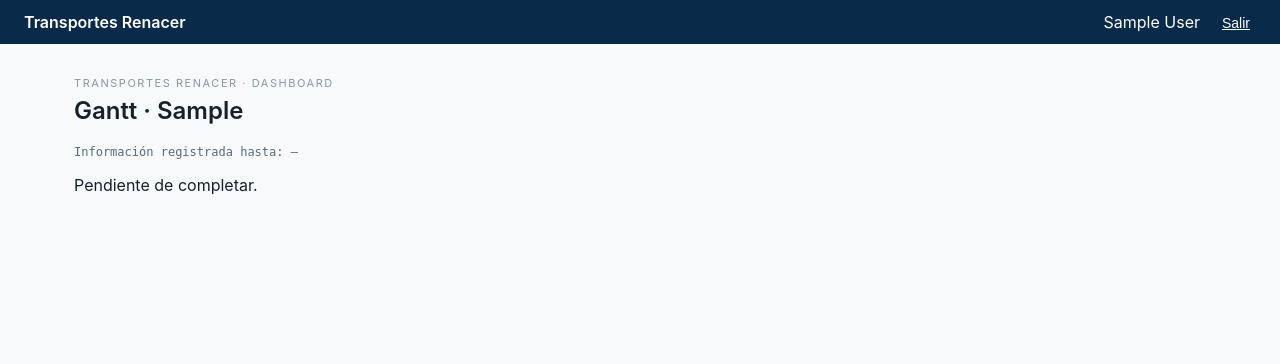
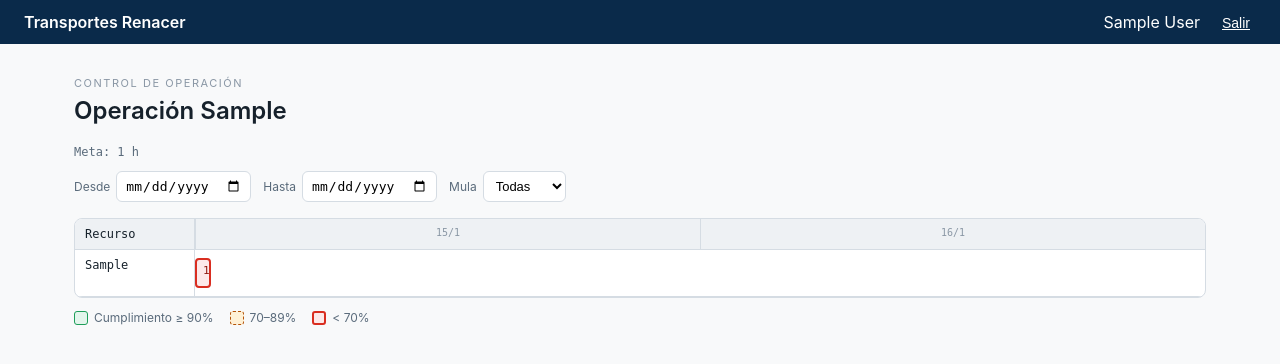
Before and after one commit to transporterenacer/transportes-renacer, a Django app: page /gantt/1/ in a window 1280 px wide. Shown: the top 364 px of the page. Run offline with Django 5.2, Linux system fonts and the light colour scheme; a user stored in the database is signed in; tables that the repository leaves empty hold one stand-in row (values such as "Sample post"); some libraries are stand-ins or nearby versions.

Commit message:
feat(dashboard): Gantt multi-dia por operacion con eje continuo

```diff
--- a/apps/dashboard/services.py
+++ b/apps/dashboard/services.py
@@ -183,3 +183,32 @@ def kpis_operativo():
         "principales_novedades": principales_novedades,
         "operaciones_menor_cumplimiento": operaciones_menor_cumplimiento,
     }
+
+
+def bloques_gantt(operation):
+    shifts = operation.shifts.select_related("vehicle", "incidente__categoria").order_by(
+        "fecha_inicio"
+    )
+    filas = {}
+    for shift in shifts:
+        filas.setdefault(shift.vehicle.placa, {"placa": shift.vehicle.placa, "bloques": []})
+        novedad = ""
+        if hasattr(shift, "incidente"):
+            novedad = shift.incidente.categoria.nombre
+        filas[shift.vehicle.placa]["bloques"].append(
+            {
+                "id": shift.pk,
+                "inicio": shift.fecha_inicio.isoformat(),
+                "fin": shift.fecha_fin.isoformat(),
+                "horas": float(shift.horas_trabajadas),
+                "cumplimiento": float(shift.cumplimiento_pct),
+                "tipo": shift.get_tipo_display(),
+                "estado": shift.estado,
+                "novedad": novedad,
+                "mula": shift.vehicle.placa,
+            }
+        )
+    return [
+        {"placa": placa, "bloques": sorted(f["bloques"], key=lambda b: b["inicio"])}
+        for placa, f in sorted(filas.items())
+    ]
--- a/apps/dashboard/views.py
+++ b/apps/dashboard/views.py
@@ -4,7 +4,14 @@ from django.http import JsonResponse
 from django.shortcuts import get_object_or_404, render
 from django.utils import timezone
 
-from apps.dashboard.services import kpis_financiero, kpis_inicio, kpis_nomina, kpis_operativo, ultima_actualizacion
+from apps.dashboard.services import (
+    bloques_gantt,
+    kpis_financiero,
+    kpis_inicio,
+    kpis_nomina,
+    kpis_operativo,
+    ultima_actualizacion,
+)
 from apps.facturacion.models import BillingRecord, ClientPayment
 from apps.flota.models import Vehicle, VehicleDocument
 from apps.flota.services import alertas_vencimiento
@@ -104,4 +111,19 @@ def dashboard_gantt(request, pk):
 
 @login_required
 def gantt_datos(request, pk):
-    return JsonResponse({})
+    operation = get_object_or_404(Operation, pk=pk)
+    data = {
+        "operation": {
+            "codigo": operation.codigo,
+            "buque": operation.buque,
+            "meta_horas": float(operation.meta_horas),
+            "fecha_inicio": operation.fecha_inicio.isoformat(),
+            "fecha_fin_estimada": (
+                operation.fecha_fin_estimada.isoformat()
+                if operation.fecha_fin_estimada
+                else None
+            ),
+        },
+        "filas": bloques_gantt(operation),
+    }
+    return JsonResponse(data)
--- a/static/css/app.css
+++ b/static/css/app.css
@@ -119,3 +119,28 @@ h1 { font-size: 24px; font-weight: 600; margin: 0 0 20px; }
 @media (max-width: 720px) {
   .main { padding: 20px 14px 60px; }
 }
+
+.gantt { margin-top: 16px; border: 1px solid var(--line); border-radius: 8px; overflow: hidden; background: var(--surface); }
+.gantt-cab, .gantt-fila { display: grid; grid-template-columns: 120px 1fr; }
+.gantt-cab { border-bottom: 1px solid var(--line); background: var(--surface-hover); }
+.gantt-etiqueta { padding: 8px 10px; font-family: "IBM Plex Mono", monospace; font-size: 12px; border-right: 1px solid var(--line); }
+.gantt-regla { position: relative; display: flex; overflow: hidden; }
+.gantt-regla span { flex: 1 0 0; padding: 8px 2px; font-family: "IBM Plex Mono", monospace; font-size: 10px; color: var(--ink-faint); text-align: center; border-left: 1px solid var(--line); }
+.gantt-fila { border-bottom: 1px solid var(--line); }
+.gantt-track { position: relative; min-height: 46px; }
+.gantt-bloque { position: absolute; top: 8px; bottom: 8px; border-radius: 4px; padding: 4px 6px; font-family: "IBM Plex Mono", monospace; font-size: 11px; white-space: nowrap; overflow: hidden; text-overflow: ellipsis; }
+.gantt-bloque.ok { background: var(--ok-tint); color: var(--ok-ink); border: 1px solid var(--ok); }
+.gantt-bloque.warn { background: var(--warn-tint); color: var(--warn-ink); border: 1px dashed var(--warn); }
+.gantt-bloque.bad { background: var(--danger-tint); color: var(--danger-ink); border: 2px solid var(--danger); }
+.gantt-ahora { position: absolute; top: 0; bottom: 0; width: 2px; background: var(--secondary); z-index: 5; }
+.gantt-filters { display: flex; flex-wrap: wrap; gap: 12px; margin: 0 0 12px; font-size: 12px; color: var(--ink-dim); }
+.gantt-filters label { display: flex; align-items: center; gap: 6px; }
+.gantt-filters input[type="date"], .gantt-filters select {
+  padding: 6px 8px; border: 1px solid var(--line); border-radius: 6px; font-size: 13px; background: var(--surface);
+}
+.gantt-legend { display: flex; gap: 16px; margin-top: 12px; font-size: 12px; color: var(--ink-dim); }
+.legend-item { display: flex; align-items: center; gap: 6px; }
+.sw { width: 14px; height: 14px; border-radius: 3px; display: inline-block; }
+.sw-ok { background: var(--ok-tint); border: 1px solid var(--ok); }
+.sw-warn { background: var(--warn-tint); border: 1px dashed var(--warn); }
+.sw-bad { background: var(--danger-tint); border: 2px solid var(--danger); }
--- /dev/null
+++ b/static/js/gantt.js
@@ -0,0 +1,114 @@
+(function () {
+  const cont = document.getElementById("gantt");
+  if (!cont) return;
+
+  const desdeInput = document.getElementById("g-desde");
+  const hastaInput = document.getElementById("g-hasta");
+  const mulaSelect = document.getElementById("g-mula");
+
+  async function cargar() {
+    const res = await fetch(cont.dataset.url);
+    const data = await res.json();
+    pintar(data);
+  }
+
+  function estadoClase(cumplimiento, estado) {
+    if (estado === "cancelado" || estado === "anulado") return "bad";
+    if (cumplimiento >= 90) return "ok";
+    if (cumplimiento >= 70) return "warn";
+    return "bad";
+  }
+
+  function aMarca(iso) {
+    const d = new Date(iso);
+    return d.getTime();
+  }
+
+  function pintar(data) {
+    const filas = data.filas;
+    const todas = filas.flatMap((f) => f.bloques);
+    let min = todas.length ? Math.min(...todas.map((b) => aMarca(b.inicio))) : Date.now() - 86400000;
+    let max = todas.length ? Math.max(...todas.map((b) => aMarca(b.fin))) : Date.now();
+    if (desdeInput.value) min = aMarca(desdeInput.value + "T00:00:00");
+    if (hastaInput.value) max = aMarca(hastaInput.value + "T23:59:59");
+    const rango = Math.max(max - min, 3600000);
+    const ahora = Date.now();
+
+    cont.innerHTML = "";
+    const cab = document.createElement("div");
+    cab.className = "gantt-cab";
+    const etiqueta = document.createElement("div");
+    etiqueta.className = "gantt-etiqueta";
+    etiqueta.textContent = "Recurso";
+    const regla = document.createElement("div");
+    regla.className = "gantt-regla";
+    const dias = Math.ceil(rango / 86400000);
+    for (let i = 0; i <= dias; i++) {
+      const d = document.createElement("span");
+      d.textContent = new Date(min + i * 86400000).toLocaleDateString("es-CO", { day: "2-digit", month: "2-digit" });
+      regla.appendChild(d);
+    }
+    cab.appendChild(etiqueta);
+    cab.appendChild(regla);
+    cont.appendChild(cab);
+
+    filas.filter((f) => !mulaSelect.value || f.placa === mulaSelect.value).forEach((fila) => {
+      const row = document.createElement("div");
+      row.className = "gantt-fila";
+      const et = document.createElement("div");
+      et.className = "gantt-etiqueta";
+      et.textContent = fila.placa;
+      const track = document.createElement("div");
+      track.className = "gantt-track";
+      fila.bloques.forEach((b) => {
+        if (aMarca(b.fin) < min || aMarca(b.inicio) > max) return;
+        const block = document.createElement("div");
+        block.className = "gantt-bloque " + estadoClase(b.cumplimiento, b.estado);
+        block.style.left = ((aMarca(b.inicio) - min) / rango * 100) + "%";
+        block.style.width = (Math.max((aMarca(b.fin) - aMarca(b.inicio)) / rango * 100, 0.5)) + "%";
+        const hora = (ts) => new Date(ts).toLocaleTimeString("es-CO", { hour: "2-digit", minute: "2-digit" });
+        block.textContent = hora(aMarca(b.inicio)) + "–" + hora(aMarca(b.fin)) + " · " + b.cumplimiento + "%";
+        block.title = (b.novedad ? "Novedad: " + b.novedad + "\n" : "") + b.tipo + " · " + b.estado;
+        track.appendChild(block);
+      });
+      if (ahora >= min && ahora <= max) {
+        const now = document.createElement("div");
+        now.className = "gantt-ahora";
+        now.style.left = ((ahora - min) / rango * 100) + "%";
+        track.appendChild(now);
+      }
+      row.appendChild(et);
+      row.appendChild(track);
+      cont.appendChild(row);
+    });
+    document.getElementById("gantt-meta").textContent = "Meta: " + data.operation.meta_horas + " h";
+  }
+
+  function poblarMula(data) {
+    const actual = mulaSelect.value;
+    mulaSelect.innerHTML = "";
+    const todas = document.createElement("option");
+    todas.value = "";
+    todas.textContent = "Todas";
+    mulaSelect.appendChild(todas);
+    data.filas.forEach((fila) => {
+      const op = document.createElement("option");
+      op.value = fila.placa;
+      op.textContent = fila.placa;
+      mulaSelect.appendChild(op);
+    });
+    mulaSelect.value = actual;
+  }
+
+  async function inicializar() {
+    const res = await fetch(cont.dataset.url);
+    const data = await res.json();
+    poblarMula(data);
+    pintar(data);
+  }
+
+  desdeInput.addEventListener("change", cargar);
+  hastaInput.addEventListener("change", cargar);
+  mulaSelect.addEventListener("change", cargar);
+  inicializar();
+})();
--- a/templates/dashboard/gantt.html
+++ b/templates/dashboard/gantt.html
@@ -1,8 +1,22 @@
 {% extends "base.html" %}
-{% block title %}Gantt · {{ operation.codigo }}{% endblock %}
+{% load static %}
+{% block title %}Gantt {{ operation.codigo }}{% endblock %}
 {% block content %}
-<p class="eyebrow">Transportes Renacer · Dashboard</p>
-<h1>Gantt · {{ operation.codigo }}</h1>
-<p class="meta-update">Información registrada hasta: {{ ultima_actualizacion|date:"d/m/Y H:i"|default:"—" }}</p>
-<p>Pendiente de completar.</p>
+<p class="eyebrow">Control de operación</p>
+<h1>Operación <span>{{ operation.buque }}</span></h1>
+<p class="meta-update" id="gantt-meta"></p>
+<p class="gantt-filters">
+  <label>Desde <input type="date" id="g-desde"></label>
+  <label>Hasta <input type="date" id="g-hasta"></label>
+  <label>Mula <select id="g-mula"><option value="">Todas</option></select></label>
+</p>
+<div class="gantt" id="gantt" data-url="{% url 'dashboard:gantt_datos' operation.pk %}"></div>
+<div class="gantt-legend">
+  <span class="legend-item"><span class="sw sw-ok"></span>Cumplimiento ≥ 90%</span>
+  <span class="legend-item"><span class="sw sw-warn"></span>70–89%</span>
+  <span class="legend-item"><span class="sw sw-bad"></span>&lt; 70%</span>
+</div>
 {% endblock %}
+{% block scripts %}
+<script src="{% static 'js/gantt.js' %}"></script>
+{% endblock %}
```
Also changed, not shown: apps/dashboard/tests/test_gantt.py (added, +85 -0 lines).
